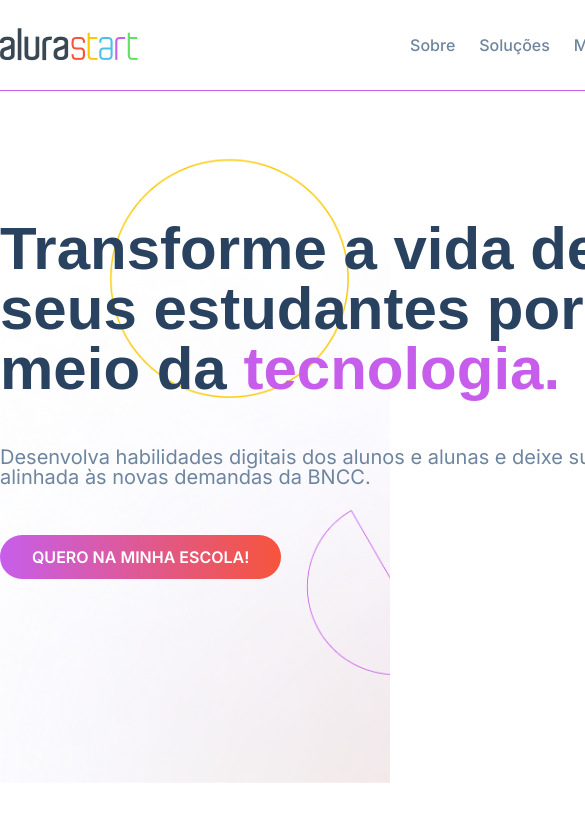
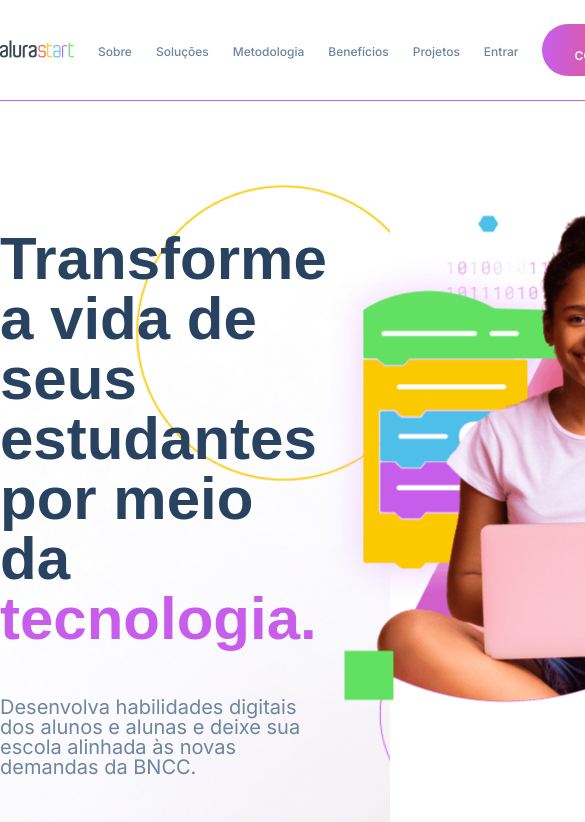
Before and after one commit to marcospelaez-dev/Responsividade-com-media-queries, a plain HTML site: page index.html in a window 390 px wide. Shown: the top 822 px of the page, 585 px wide, since content can reach past the window. Drawn offline with nearby package versions, Linux system fonts and the light colour scheme; a web font is replaced by a local one.

Commit message:
Cabeçalho css responsivo

```diff
--- a/estilos.css
+++ b/estilos.css
@@ -1,4 +1,5 @@
 :root {
+  font-size: 16px;
   /* Fontes */
   --fonte-corpo: "Inter", sans-serif;
   --fonte-titulos: "Bai Jamjuree", sans-serif;
@@ -59,6 +60,10 @@ body {
 .container {
   width: 1192px;
   margin: 0 auto;
+
+  @media (max-width: 768px) {
+    width: 674px;;
+  }
 }
 
 .cabecalho {
@@ -83,12 +88,24 @@ body {
   gap: var(--gap-m);
 }
 
+.cabecalho__item:nth-child(6) {
+  display: none;
+
+  @media (max-width: 768px) {
+    display: inline;
+  }
+}
+
 .cabecalho__item > a {
   font-size: var(--fonte-size-b);
   font-weight: 500;
   color: var(--cor-texto);
   text-decoration: none;
   transition: 0.2s ease-in;
+
+  @media (max-width: 768px) {
+    font-size: var(--fonte-size-s);
+  }
 
   &:hover {
     color: var(--cor-destaque-roxo);
@@ -98,6 +115,17 @@ body {
 .cabecalho__botoes {
   display: flex;
   gap: var(--gap-s);
+
+  @media (max-width: 768px) {
+
+    & > a.btn__primario {
+      text-align: center;
+    }
+
+    & > a.btn__secundario {
+      display: none;
+    }
+  }
 }
 
 .cabecalho__botoes > a {
--- a/index.html
+++ b/index.html
@@ -34,7 +34,18 @@
           <ul>
             <li>
               <a href="#" aria-label="Ir para a página inicial">
-                <img src="./assets/logo-large.png" alt="" />
+                <img src="./assets/logo-large.png"
+                 srcset="
+                  ./assets/logo-small.png 74w,
+                  ./assets/logo-medium.png 74w,
+                  ./assets/logo-large.png 139w
+                 "
+                 sizes="
+                  (max-width: 360px) 74px,
+                  (max-width: 768px) 74px,
+                  139px
+                 "
+                 alt="logotipo Alura Start" />
               </a>
             </li>
           </ul>
@@ -53,6 +64,9 @@
             </li>
             <li class="cabecalho__item">
               <a href="#">Projetos</a>
+            </li>
+            <li class="cabecalho__item">
+              <a href="#">Entrar</a>
             </li>
           </ul>
         </nav>
```
